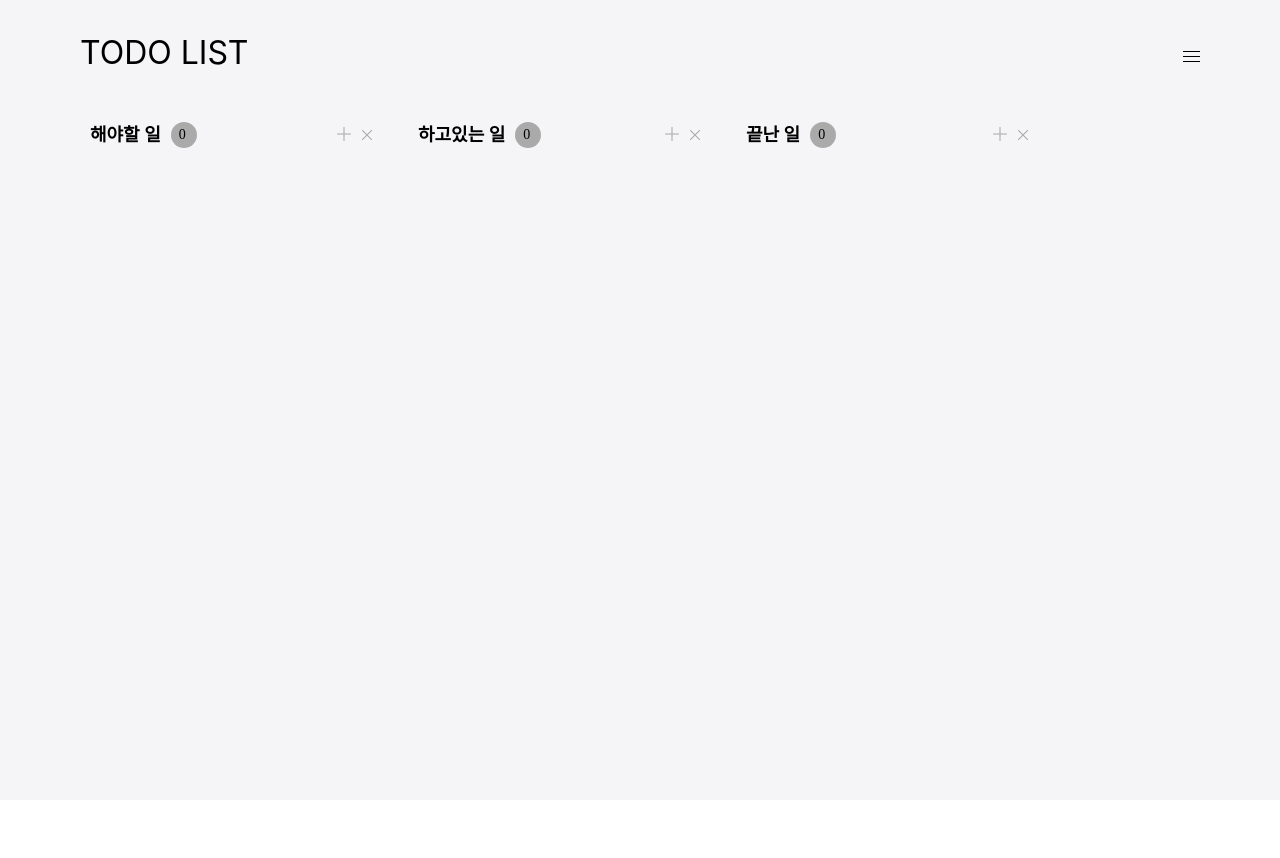
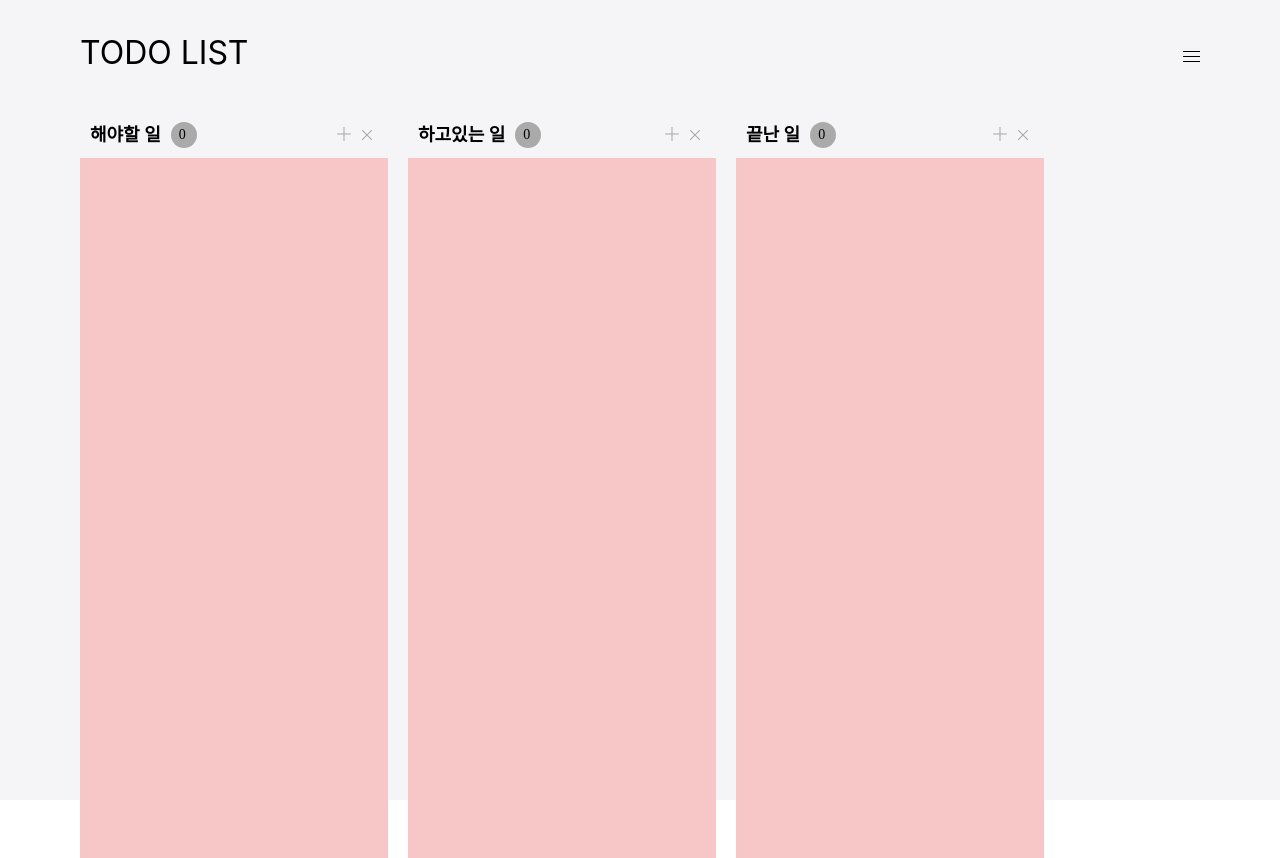
Before and after one commit to codesquad-members-2021/todo-list, a React (Create React App) app in the folder frontend/todo-frontend/: page / in a window 1280 px wide. Before the commit the page ends 800 px from the top, so only its background shows below. Built offline with nearby package versions, Linux system fonts and the light colour scheme.

Commit message:
test dnd

```diff
--- a/frontend/todo-frontend/src/component/todoMain/todoList/TodoItem.jsx
+++ b/frontend/todo-frontend/src/component/todoMain/todoList/TodoItem.jsx
@@ -1,12 +1,12 @@
-import React, { useRef, useState } from 'react';
-import DeleteBtn from '../../atom/DeleteBtn.jsx';
-import styled from 'styled-components';
-import Input from '../../atom/Input.jsx';
-import { ConfirmBtn, CancelBtn } from '../../atom/Button.jsx';
+import React, { useRef, useState } from "react";
+import DeleteBtn from "../../atom/DeleteBtn.jsx";
+import styled from "styled-components";
+import Input from "../../atom/Input.jsx";
+import { ConfirmBtn, CancelBtn } from "../../atom/Button.jsx";
 
 export const TodoCard = styled.div`
   display: flex;
-  flex-direction: ${(props) => (props.flexDir === 'column' ? 'column' : 'row')};
+  flex-direction: ${(props) => (props.flexDir === "column" ? "column" : "row")};
   align-items: flex-start;
   padding: 16px;
   width: 308px;
@@ -33,11 +33,19 @@ const TodoCardContent = styled.div`
   font-size: 0.8rem;
 `;
 
-const TodoItem = ({ todoCard: { id, title, content }, deleteTodoItem, editTodoItem }) => {
+const TodoItem = ({
+  columnId,
+  todoCard,
+  todoCard: { id, title, content },
+  deleteTodoItem,
+  editTodoItem,
+  getDropCardInfo,
+}) => {
   const [isEditing, setIsEditing] = useState(false);
   const [inputTitle, setInputTitle] = useState(title);
   const [inputContent, setInputContent] = useState(content);
   const [isDisabled, setIsDisabled] = useState(false);
+  const [isDraged, setIsDraged] = useState(false);
 
   const inputTitleRef = useRef();
   const inputContentRef = useRef();
@@ -60,37 +68,64 @@ const TodoItem = ({ todoCard: { id, title, content }, deleteTodoItem, editTodoIt
   };
 
   const handleChange = () => {
-    if (inputTitleRef.current.value && inputContentRef.current.value) setIsDisabled(false);
+    if (inputTitleRef.current.value && inputContentRef.current.value)
+      setIsDisabled(false);
     else setIsDisabled(true);
+  };
+
+  const handleDragOver = (e) => {
+    e.preventDefault();
+    e.dataTransfer.setData(
+      "dropCardData",
+      JSON.stringify({ beforeColumnId: columnId, ...todoCard })
+    );
+  };
+
+  const handleDragStart = (e) => {
+    setIsDraged(true);
+    e.dataTransfer.setData(
+      "cardData",
+      JSON.stringify({ beforeColumnId: columnId, ...todoCard })
+    );
   };
 
   if (isEditing) {
     return (
-      <TodoCard flexDir='column'>
+      <TodoCard flexDir="column">
         <Input
           defaultValue={inputTitle}
-          placeholder='제목을 입력하세요'
-          name='title'
+          placeholder="제목을 입력하세요"
+          name="title"
           handleChange={handleChange}
           inputRef={inputTitleRef}
         ></Input>
         <Input
           defaultValue={inputContent}
-          placeholder='내용을 입력하세요'
-          name='content'
+          placeholder="내용을 입력하세요"
+          name="content"
           handleChange={handleChange}
           inputRef={inputContentRef}
         ></Input>
 
         <TodoCardBtnWrapper>
-          <ConfirmBtn value='수정' handleClick={editItem} disabled={isDisabled} />
-          <CancelBtn value='취소' handleClick={toggleEditForm} />
+          <ConfirmBtn
+            value="수정"
+            handleClick={editItem}
+            disabled={isDisabled}
+          />
+          <CancelBtn value="취소" handleClick={toggleEditForm} />
         </TodoCardBtnWrapper>
       </TodoCard>
     );
   } else {
     return (
-      <TodoCard onDoubleClick={toggleEditForm} flexDir='row'>
+      <TodoCard
+        draggable="true"
+        onDoubleClick={toggleEditForm}
+        flexDir="row"
+        onDragOver={handleDragOver}
+        onDragStart={handleDragStart}
+      >
         <div>
           <TodoCardTitle>{title}</TodoCardTitle>
           <TodoCardContent>{content}</TodoCardContent>
--- a/frontend/todo-frontend/src/component/todoMain/todoList/TodoList.jsx
+++ b/frontend/todo-frontend/src/component/todoMain/todoList/TodoList.jsx
@@ -1,14 +1,18 @@
-import React, { useState, useEffect } from 'react';
-import TodoItem from './TodoItem';
-import TodoListForm from './TodoListForm';
-import DeleteBtn from '../../atom/DeleteBtn.jsx';
-import styled from 'styled-components';
-import todoListService from '../../../service/todoListService.js';
-import useTodoHook from '../../../hook/todoHook';
+import React, { useState, useEffect } from "react";
+import TodoItem from "./TodoItem";
+import TodoListForm from "./TodoListForm";
+import DeleteBtn from "../../atom/DeleteBtn.jsx";
+import styled from "styled-components";
+import todoListService from "../../../service/todoListService.js";
+import useTodoHook from "../../../hook/todoHook";
 
 const StyledTodoList = styled.div`
   width: 308px;
   margin-right: 20px;
+  .todoCardList {
+    min-height: 700px;
+    background: #f7c6c6;
+  }
 `;
 
 const TodoTitleDiv = styled.div`
@@ -62,7 +66,11 @@ const LoadingPage = styled.div`
   background-color: rgba(0, 0, 0, 0.5);
 `;
 
-const TodoList = ({ data: { id, title, todoCards }, deleteTodoColumn, postLogs }) => {
+const TodoList = ({
+  data: { id, title, todoCards },
+  deleteTodoColumn,
+  postLogs,
+}) => {
   const [todos, setTodos] = useState(todoCards);
   const [loading, postTodos, deleteTodos, putTodos] = useTodoHook(setTodos);
   const [formSelected, setFormSelected] = useState(false);
@@ -73,14 +81,14 @@ const TodoList = ({ data: { id, title, todoCards }, deleteTodoColumn, postLogs }
       columnTitle: title,
       itemTitle: itemTitle,
       date: itemDate,
-      action: 'add',
+      action: "add",
     });
     postTodos(id, cardId, todoCard);
   };
 
   const deleteTodoItem = async (cardId) => {
     const newLog = getLogData(cardId);
-    postLogs({ ...newLog, action: 'delete' });
+    postLogs({ ...newLog, action: "delete" });
     deleteTodos(id, cardId);
   };
 
@@ -88,7 +96,7 @@ const TodoList = ({ data: { id, title, todoCards }, deleteTodoColumn, postLogs }
     const newLog = getLogData(cardId);
     postLogs({
       ...newLog,
-      action: 'update',
+      action: "update",
       changedTitle: newTodo.title,
     });
     putTodos(id, cardId, newTodo);
@@ -104,12 +112,31 @@ const TodoList = ({ data: { id, title, todoCards }, deleteTodoColumn, postLogs }
   };
 
   const todoCardList = Object.values(todos).map((card) => (
-    <TodoItem todoCard={card} deleteTodoItem={deleteTodoItem} editTodoItem={editTodoItem} />
+    <TodoItem
+      key={card.id}
+      columnId={id}
+      todoCard={card}
+      deleteTodoItem={deleteTodoItem}
+      editTodoItem={editTodoItem}
+    />
   ));
 
   const toggleForm = () => {
     setFormSelected((formSelected) => !formSelected);
   };
+
+  const handledragOver = (e) => {
+    e.preventDefault();
+  };
+
+  const handleDrop = (e) => {
+    e.preventDefault();
+    const cardData = e.dataTransfer.getData("cardData");
+    const dropCardData = e.dataTransfer.getData("dropCardData");
+    console.log("cardData", cardData);
+    console.log("dropCardData", dropCardData);
+  };
+
   return (
     <>
       {loading && <LoadingPage>loading...</LoadingPage>}
@@ -122,20 +149,30 @@ const TodoList = ({ data: { id, title, todoCards }, deleteTodoColumn, postLogs }
           <div>
             <AddButton
               onClick={toggleForm}
-              width='14'
-              height='14'
-              viewBox='0 0 14 14'
-              fill='none'
-              xmlns='http://www.w3.org/2000/svg'
+              width="14"
+              height="14"
+              viewBox="0 0 14 14"
+              fill="none"
+              xmlns="http://www.w3.org/2000/svg"
             >
-              <path d='M0.105709 7.53033L0.105709 6.46967H6.46967V0.105713H7.53033V6.46967H13.8943V7.53033H7.53033V13.8943H6.46967V7.53033H0.105709Z' />
+              <path d="M0.105709 7.53033L0.105709 6.46967H6.46967V0.105713H7.53033V6.46967H13.8943V7.53033H7.53033V13.8943H6.46967V7.53033H0.105709Z" />
             </AddButton>
             <DeleteBtn deleteFn={() => deleteTodoColumn(id)} />
           </div>
         </TodoTitleDiv>
 
-        {formSelected ? <TodoListForm addTodoItem={addTodoItem} toggleForm={toggleForm} /> : <></>}
-        <div>{todoCardList}</div>
+        {formSelected ? (
+          <TodoListForm addTodoItem={addTodoItem} toggleForm={toggleForm} />
+        ) : (
+          <></>
+        )}
+        <div
+          className="todoCardList"
+          onDrop={handleDrop}
+          onDragOver={handledragOver}
+        >
+          {todoCardList}
+        </div>
       </StyledTodoList>
     </>
   );
```
